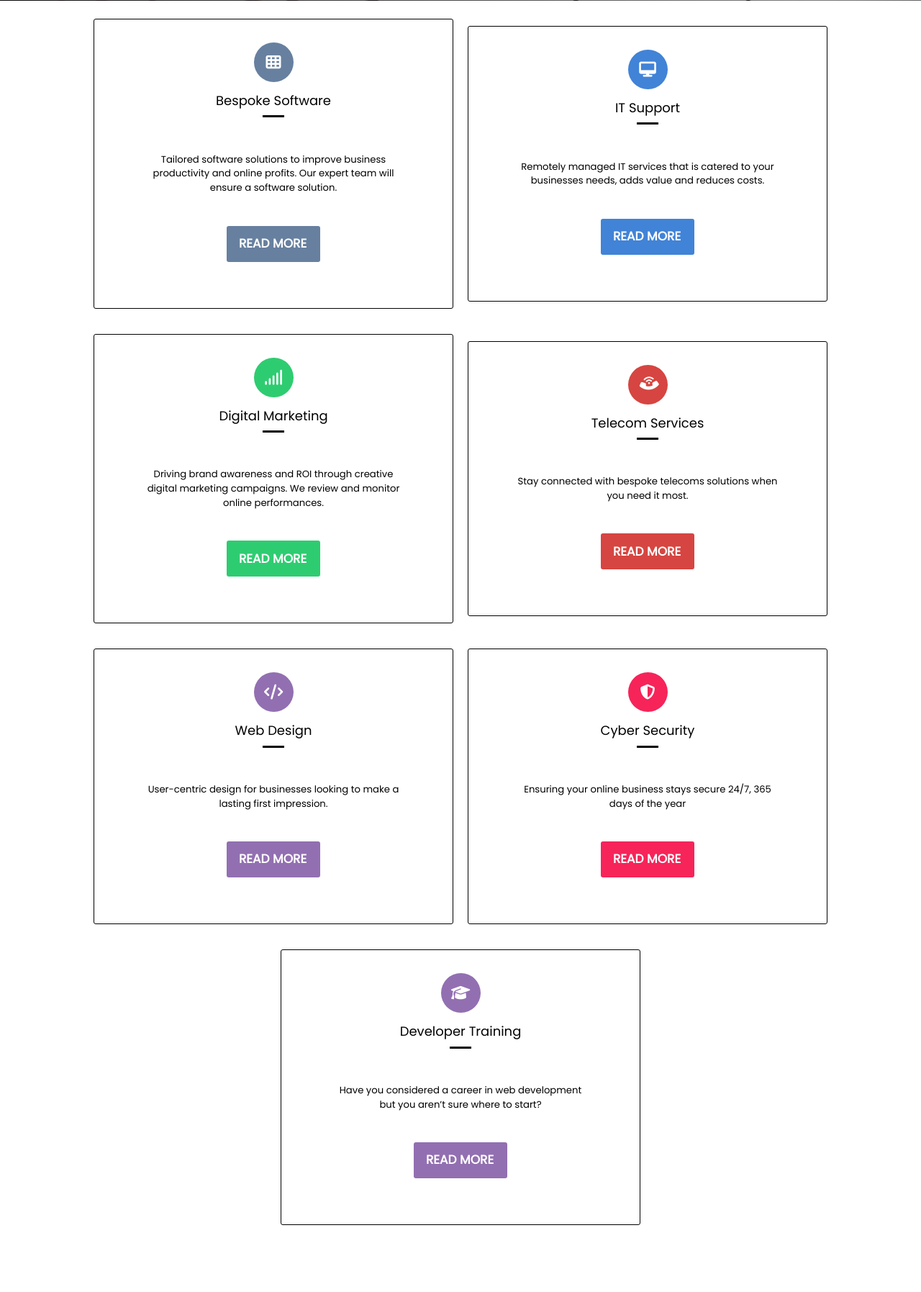
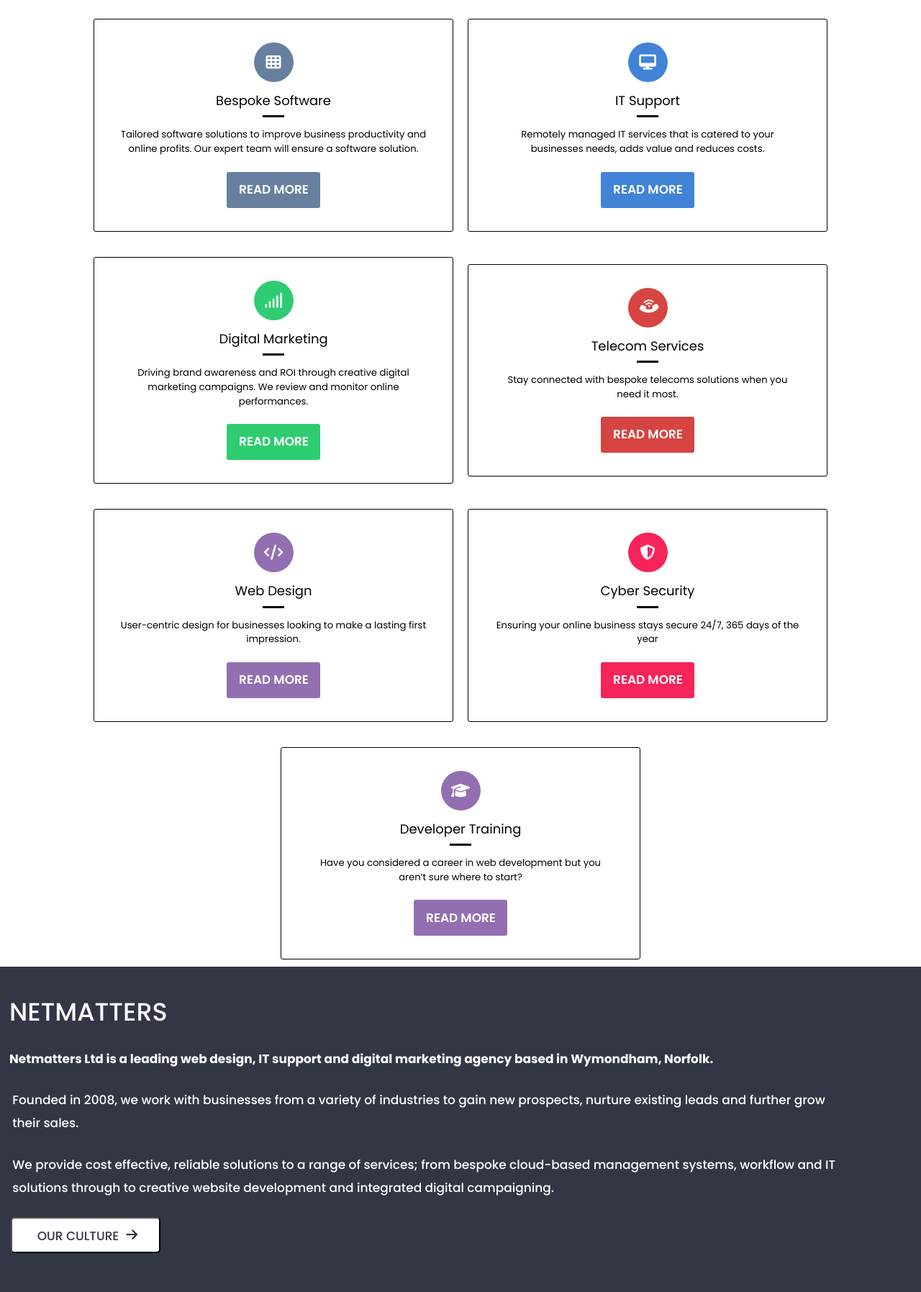
Before and after one commit to jwood91/Netmatters-Reflection, a PHP site: page / in a window 1280 px wide. Shown: the part 951-2746 px from the top of the page at 72% size. Before the commit the page ends 2653 px from the top, so only its background shows below. Run offline with PHP 8.4, Linux system fonts and the light colour scheme; some libraries are stand-ins or nearby versions; some web fonts are replaced.

Commit message:
commits with the about section and content boxes

```diff
--- a/index.html
+++ b/index.html
@@ -17,13 +17,21 @@
     <link rel="preconnect" href="https://fonts.gstatic.com">
     <link rel="preconnect" href="https://fonts.gstatic.com">
     <link rel="preconnect" href="https://fonts.gstatic.com">
-    <link href="https://fonts.googleapis.com/css2?family=Poppins&display=swap" rel="stylesheet">
+    <link rel="preconnect" href="https://fonts.gstatic.com">
+    <link rel="preconnect" href="https://fonts.gstatic.com">
+    <link rel="preconnect" href="https://fonts.gstatic.com">
+    <link rel="preconnect" href="https://fonts.gstatic.com">
+  <link href="https://fonts.googleapis.com/css2?family=Poppins:wght@100;200;300;400;500;600;700;800;900&display=swap" rel="stylesheet">
+
+
   </head>
 
     <body>
+
+
+      <!--HEAD MENU BAR -->
       <header>
         <div id="page-head">
-
             <div>
               <img src="images/chat-icon.png" alt="chat icon" id="chat-icon">
             </div>
@@ -58,14 +66,18 @@
               </div>
               <button type="submit" id="search-button">Search</button>
         </div>
+
       </header>
 
+
+<!-- IMAGE SLIDER -->
       <main>
       <div id="outer-image-container">
         <div id="image-slider-container">
           <h1>CYBER SECURITY</h1>
           <p>Keeping businesses and their customers sensitive information
             protected.</p>
+
           <button id="cyber-btn"><div class="slider-button">FIND OUT MORE
             <div id="arrow-button"><span class="icon-arrow-right2"></span></button>
               </div>
@@ -74,7 +86,11 @@
         </div>
 
 
+
+<!-- CONTENT BOXES FOR SERVICES OFFERED -->
+
       <div class="content-boxes-container">
+
           <div id="bespoke-box" class="content-box content-box-software">
               <div class="icn icn-box-software"><i class="fas fa-th"></i></div>
               <h2>Bespoke Software</h2>
@@ -87,6 +103,8 @@
                   <span class="read-span">READ MORE</span>
                 </div>
           </div>
+
+
           <div id="it-support-box" class="content-box content-box-it">
               <div class="icn"><i class="fas fa-desktop"></i></div>
               <h2>IT Support</h2>
@@ -98,6 +116,8 @@
                 <span class="read-span">READ MORE</span>
               </div>
           </div>
+
+
           <div id="digital-marketing-box" class="content-box content-box-marketing">
               <div class="icn"><i class="fas fa-signal"></i></div>
               <h2>Digital Marketing</h2>
@@ -110,6 +130,8 @@
                 <span class="read-span">READ MORE</span>
               </div>
           </div>
+
+
           <div id="telecoms-services-box" class="content-box content-box-telecoms">
               <div class="icn"><i id="telephone" class="fas fa-phone-volume"></i></div>
               <h2>Telecom Services</h2>
@@ -121,6 +143,7 @@
                   <span class="read-span">READ MORE</span>
               </div>
           </div>
+
 
           <div id="web-design-box" class="content-box content-box-design">
               <div class="icn"><i class="fas fa-code"></i></div>
@@ -134,6 +157,7 @@
               </div>
           </div>
 
+
           <div id="cyber-security-box" class="content-box content-box-security">
               <div class="icn"><i class="fas fa-shield-alt"></i></div>
               <h2>Cyber Security</h2>
@@ -145,6 +169,8 @@
                    <span class="read-span">READ MORE</span>
                 </div>
             </div>
+
+
           <div id="developer-training-box" class="content-box content-box-design">
               <div class="icn"><i class="fas fa-graduation-cap"></i></div>
               <h2>Developer Training</h2>
@@ -158,6 +184,32 @@
           </div>
       </div>
 
+      <!-- ABOUT US CONTAINTERS -->
+
+    <div class="about-us-container">
+      <div id="about-text-container">
+        <h1>NETMATTERS</h1>
+        <p id="intro-text">
+          Netmatters Ltd is a leading web design, IT support and digital
+          marketing agency based in Wymondham, Norfolk.
+        </p>
+        <p class="about-text">
+          Founded in 2008, we work with businesses from a variety of industries
+          to gain new prospects, nurture existing leads and further grow their
+          sales.
+        </p>
+        <p class="about-text">
+          We provide cost effective, reliable solutions to a range of services;
+          from bespoke cloud-based management systems, workflow and IT solutions
+          through to creative website development and integrated digital campaigning.
+        </p>
+        <button id="abt-btn-container"><div id="culture-btn-txt">OUR CULTURE</div>
+          <div id="culture-arrow"><span class="icon-arrow-right2"></span></button>
+              </div>
+        </div>
+
+
+
 
 
       </main>
--- a/input_scss/partials/_icons.scss
+++ b/input_scss/partials/_icons.scss
@@ -19,4 +19,12 @@
   font-variant: normal;
   text-transform: none;
   line-height: 1;
+
+  /* Better Font Rendering =========== */
+  -webkit-font-smoothing: antialiased;
+  -moz-osx-font-smoothing: grayscale;
 }
+
+.icon-arrow-right2:before {
+  content: "\ea3c";
+}
--- a/input_scss/partials/_main-styles.scss
+++ b/input_scss/partials/_main-styles.scss
@@ -3,6 +3,9 @@ body {
   -webkit-font-smoothing: antialiased;
   -moz-osx-font-smoothing: grayscale;
   font-family: 'Poppins', sans-serif;
+  h1 h2{ font-weight: 600};
+  p {font-weight: 400};
+  min-width: 100vw;
 
 }
 
@@ -12,7 +15,7 @@ body {
 header  {
   background-color: grey;
   box-sizing: border-box;
-  width: 100%;
+  width: 100vw;
 
 }
 
@@ -24,7 +27,7 @@ header  {
   justify-content: space-between;
   background-color: white;
   height: 10.3rem;
-  width: 100%;
+  width: 100vw;
 
   }
 
@@ -64,7 +67,7 @@ header  {
   max-width: 600px;
   height: 2.9rem;
   width: 100%;
-  margin: -0.5rem 0.5rem 0rem 0.5rem;
+  margin: -0.5rem 1.3rem 0rem 0.5rem;
   order: 3;
   #search-icon-container {
     width: 50px;
@@ -115,7 +118,7 @@ header  {
 
 #menu-button-container {
   max-width: 600px;
-  margin: 2rem 1rem 0rem 0.23rem;
+  margin: 2rem 2rem 0rem 0.23rem;
   width: 4.0rem;
   height:auto;
   color: black;
@@ -157,10 +160,11 @@ main {
 }
 
 #image-slider-container {
-  height: 100vh;
-  width: 105vw;
+  height: 98vh;
+  min-width: 100vw;
   margin-top: -1%;
   margin-left: -5%;
+  padding-right: 5%;
   background: linear-gradient(to right, rgb(0,0,0), rgba(0,0,0,.45) 100%, transparent 25%),
    url("../images/cyber.jpg");
   background-repeat: no-repeat;
@@ -173,6 +177,7 @@ main {
     left:  15%;
     z-index: 2;
     font-size: 45px;
+    font-weight: 600;
   }
   p {
     color: white;
@@ -208,17 +213,18 @@ main {
 }
 
 #arrow-button {
-
-  height: 5px;
-  width: 5px;
-}
-.icon-arrow-right2 {
   font-size-adjust: auto;
   font-size: 20px;
   padding-left: 10px;
-  }
+  min-height: 5px;
+  min-width: 5px;
+}
+
+
 
 /* Content Boxes */
+
+
 .content-boxes-container {
   display: flex;
   flex-direction: row;
@@ -232,7 +238,6 @@ main {
   @include content-boxes
   @include themes($theme-colors);
 
-
         h2 {
 
           color: black;
@@ -240,13 +245,14 @@ main {
           padding: 5px;
           font-size: 18px;
           text-align: center;
-          font-weight: 100;
+          font-weight: 400;
+
 
         }
         .p {
           color: black;
-          margin: 1em 2.5em 3em 2.5em;
-          padding: 35px;
+          margin: 0em 0.5em 3em 0.5em;
+          padding: 30px;
           font-size: 13.2px;
           text-align: center;
         }
@@ -274,8 +280,8 @@ main {
         .line-div {
           align-items: center;
           justify-content: center;
-          background-color: red;
           border-bottom: 3px solid black;
+          margin-bottom: -1em;
           width: 1.85em;
 
         }
@@ -284,11 +290,11 @@ main {
           flex-direction: row;
           align-items: center;
           justify-content: center;
-          min-width:130px;
+          min-width: 130px;
           min-height: 50px;
           max-height: 45px;
           max-width: 130px;
-          margin: -2em 0 4em 0;
+          margin: -3em 0 2em 0;
           border: none;
           border-radius: 3px;
           .read-span {
@@ -299,3 +305,74 @@ main {
 
           }
         }
+
+
+/* about-us-container */
+
+.about-us-container {
+display: flex;
+flex-direction: column;
+min-width: 101vw;
+margin-left: -0.5rem;
+background-color: map-get($more-colors, 'darkgrey');
+padding: 25px 0 25px 0;
+  }
+
+#about-text-container {
+  display: flex;
+  flex-direction: column;
+  margin: 0.7em 1.7em 0.5em 1em;
+  line-height: 2em;
+  padding: 5px 5% 5px 5px;
+  h1 {
+    font-weight: 500;
+    font-size: 35px;
+    margin: 0 0.25em 0.8em 0;
+    color: white;
+  }
+
+  .about-text  {
+     font-weight: 500;
+     font-size: 17px;
+     margin: 0 0.25em 1.5em 0.25em;
+     color: white;
+
+   }
+    #intro-text {
+      font-weight: 700;
+      font-size: 17px;
+      margin: 0 0.5em 1.5em 0;
+      color: white;
+    }
+  }
+
+#abt-btn-container {
+    display: flex;
+    flex-direction: row;
+    align-items: center;
+    margin: 0 0 1em 0.1em;
+    justify-content: center;
+    max-width: 13em;
+    min-height: 50px;
+    max-height: 50px;
+    cursor: pointer;
+    color: map-get($more-colors, 'darkgrey');
+    background-color: #fff;
+    border-radius: 5px;
+    #culture-btn-txt {
+      font-weight: 500;
+      font-size: 17px;;
+      margin: 0.1em 0 0 0.4em;
+
+
+    }
+    #culture-arrow {
+      margin: .1em 0em 0 0.5em;
+      font-size: 18px;
+      min-height: 5px;
+      min-width: 5px;
+
+      }
+
+
+    }
--- a/input_scss/partials/_variables.scss
+++ b/input_scss/partials/_variables.scss
@@ -5,4 +5,8 @@ $theme-colors: (
     'telecoms': #d64541,
     'design': #926fb1,
     'security': #f62459,
-);
+    );
+
+$more-colors: (
+    'darkgrey': #333645,
+  );
--- a/output_css/style.css
+++ b/output_css/style.css
@@ -16,19 +16,35 @@
   font-variant: normal;
   text-transform: none;
   line-height: 1;
+  /* Better Font Rendering =========== */
+  -webkit-font-smoothing: antialiased;
+  -moz-osx-font-smoothing: grayscale;
+}
+
+.icon-arrow-right2:before {
+  content: "\ea3c";
 }
 
 body {
   -webkit-font-smoothing: antialiased;
   -moz-osx-font-smoothing: grayscale;
   font-family: 'Poppins', sans-serif;
+  min-width: 100vw;
+}
+
+body h1 h2 {
+  font-weight: 600;
+}
+
+body p {
+  font-weight: 400;
 }
 
 /* Header */
 header {
   background-color: grey;
   box-sizing: border-box;
-  width: 100%;
+  width: 100vw;
 }
 
 #page-head {
@@ -39,7 +55,7 @@ header {
   justify-content: space-between;
   background-color: white;
   height: 10.3rem;
-  width: 100%;
+  width: 100vw;
 }
 
 #mobile-top-row {
@@ -78,7 +94,7 @@ header {
   max-width: 600px;
   height: 2.9rem;
   width: 100%;
-  margin: -0.5rem 0.5rem 0rem 0.5rem;
+  margin: -0.5rem 1.3rem 0rem 0.5rem;
   order: 3;
 }
 
@@ -127,7 +143,7 @@ header {
 
 #menu-button-container {
   max-width: 600px;
-  margin: 2rem 1rem 0rem 0.23rem;
+  margin: 2rem 2rem 0rem 0.23rem;
   width: 4.0rem;
   height: auto;
   color: black;
@@ -163,10 +179,11 @@ header {
 }
 
 #image-slider-container {
-  height: 100vh;
-  width: 105vw;
+  height: 98vh;
+  min-width: 100vw;
   margin-top: -1%;
   margin-left: -5%;
+  padding-right: 5%;
   background: linear-gradient(to right, black, rgba(0, 0, 0, 0.45) 100%, transparent 25%), url("../images/cyber.jpg");
   background-repeat: no-repeat;
   background-position: center;
@@ -180,6 +197,7 @@ header {
   left: 15%;
   z-index: 2;
   font-size: 45px;
+  font-weight: 600;
 }
 
 #image-slider-container p {
@@ -214,14 +232,11 @@ header {
 }
 
 #arrow-button {
-  height: 5px;
-  width: 5px;
-}
-
-.icon-arrow-right2 {
   font-size-adjust: auto;
   font-size: 20px;
   padding-left: 10px;
+  min-height: 5px;
+  min-width: 5px;
 }
 
 /* Content Boxes */
@@ -540,13 +555,13 @@ header {
   padding: 5px;
   font-size: 18px;
   text-align: center;
-  font-weight: 100;
+  font-weight: 400;
 }
 
 .content-box .p {
   color: black;
-  margin: 1em 2.5em 3em 2.5em;
-  padding: 35px;
+  margin: 0em 0.5em 3em 0.5em;
+  padding: 30px;
   font-size: 13.2px;
   text-align: center;
 }
@@ -573,8 +588,8 @@ header {
 .line-div {
   align-items: center;
   justify-content: center;
-  background-color: red;
   border-bottom: 3px solid black;
+  margin-bottom: -1em;
   width: 1.85em;
 }
 
@@ -587,7 +602,7 @@ header {
   min-height: 50px;
   max-height: 45px;
   max-width: 130px;
-  margin: -2em 0 4em 0;
+  margin: -3em 0 2em 0;
   border: none;
   border-radius: 3px;
 }
@@ -598,3 +613,70 @@ header {
   font-weight: 600;
   margin-left: 2em;
 }
+
+/* about-us-container */
+.about-us-container {
+  display: flex;
+  flex-direction: column;
+  min-width: 101vw;
+  margin-left: -0.5rem;
+  background-color: #333645;
+  padding: 25px 0 25px 0;
+}
+
+#about-text-container {
+  display: flex;
+  flex-direction: column;
+  margin: 0.7em 1.7em 0.5em 1em;
+  line-height: 2em;
+  padding: 5px 5% 5px 5px;
+}
+
+#about-text-container h1 {
+  font-weight: 500;
+  font-size: 35px;
+  margin: 0 0.25em 0.8em 0;
+  color: white;
+}
+
+#about-text-container .about-text {
+  font-weight: 500;
+  font-size: 17px;
+  margin: 0 0.25em 1.5em 0.25em;
+  color: white;
+}
+
+#about-text-container #intro-text {
+  font-weight: 700;
+  font-size: 17px;
+  margin: 0 0.5em 1.5em 0;
+  color: white;
+}
+
+#abt-btn-container {
+  display: flex;
+  flex-direction: row;
+  align-items: center;
+  margin: 0 0 1em 0.1em;
+  justify-content: center;
+  max-width: 13em;
+  min-height: 50px;
+  max-height: 50px;
+  cursor: pointer;
+  color: #333645;
+  background-color: #fff;
+  border-radius: 5px;
+}
+
+#abt-btn-container #culture-btn-txt {
+  font-weight: 500;
+  font-size: 17px;
+  margin: 0.1em 0 0 0.4em;
+}
+
+#abt-btn-container #culture-arrow {
+  margin: .1em 0em 0 0.5em;
+  font-size: 18px;
+  min-height: 5px;
+  min-width: 5px;
+}
```
Also changed, not shown: 1 other file. Lines whose indentation alone changed are shown as unchanged.
